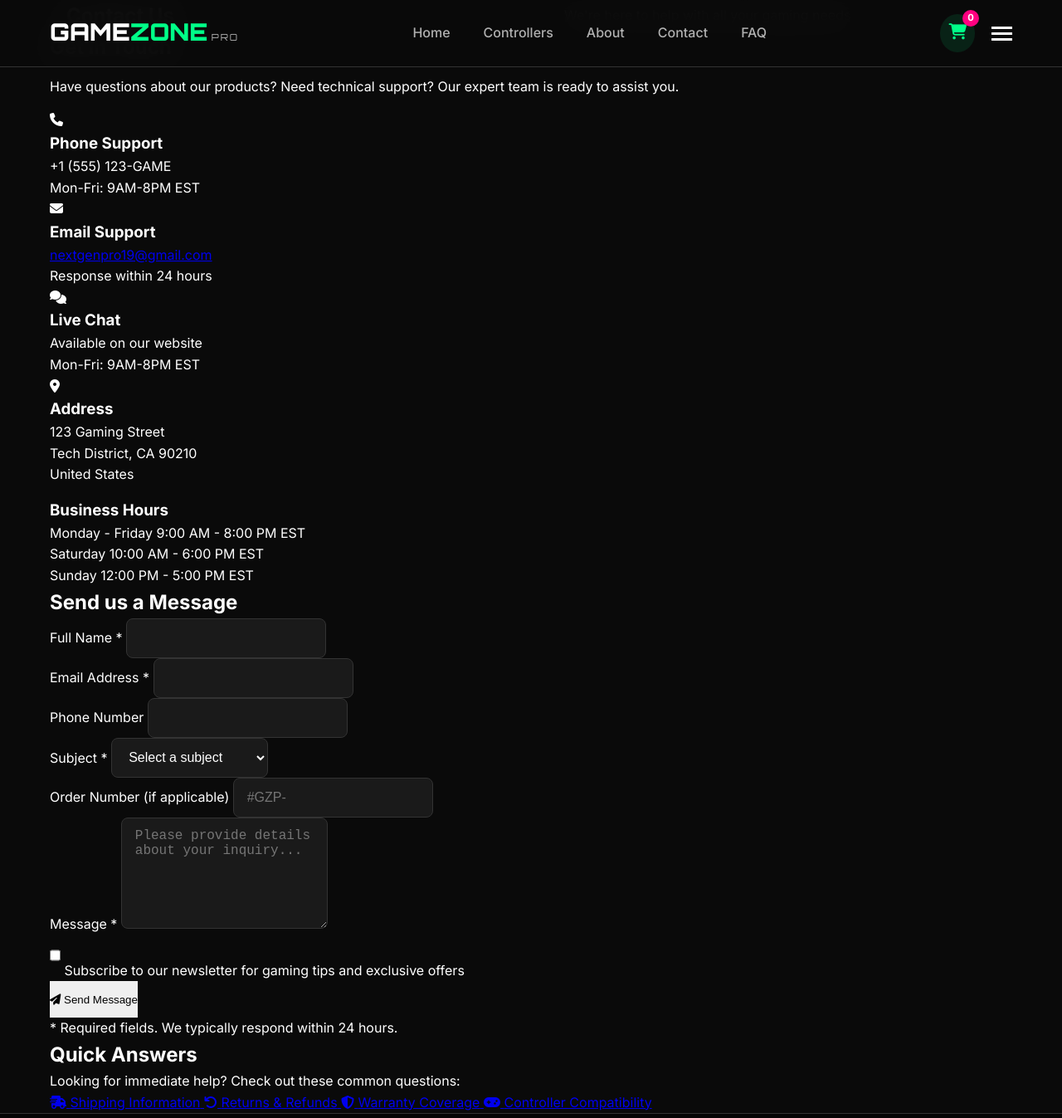
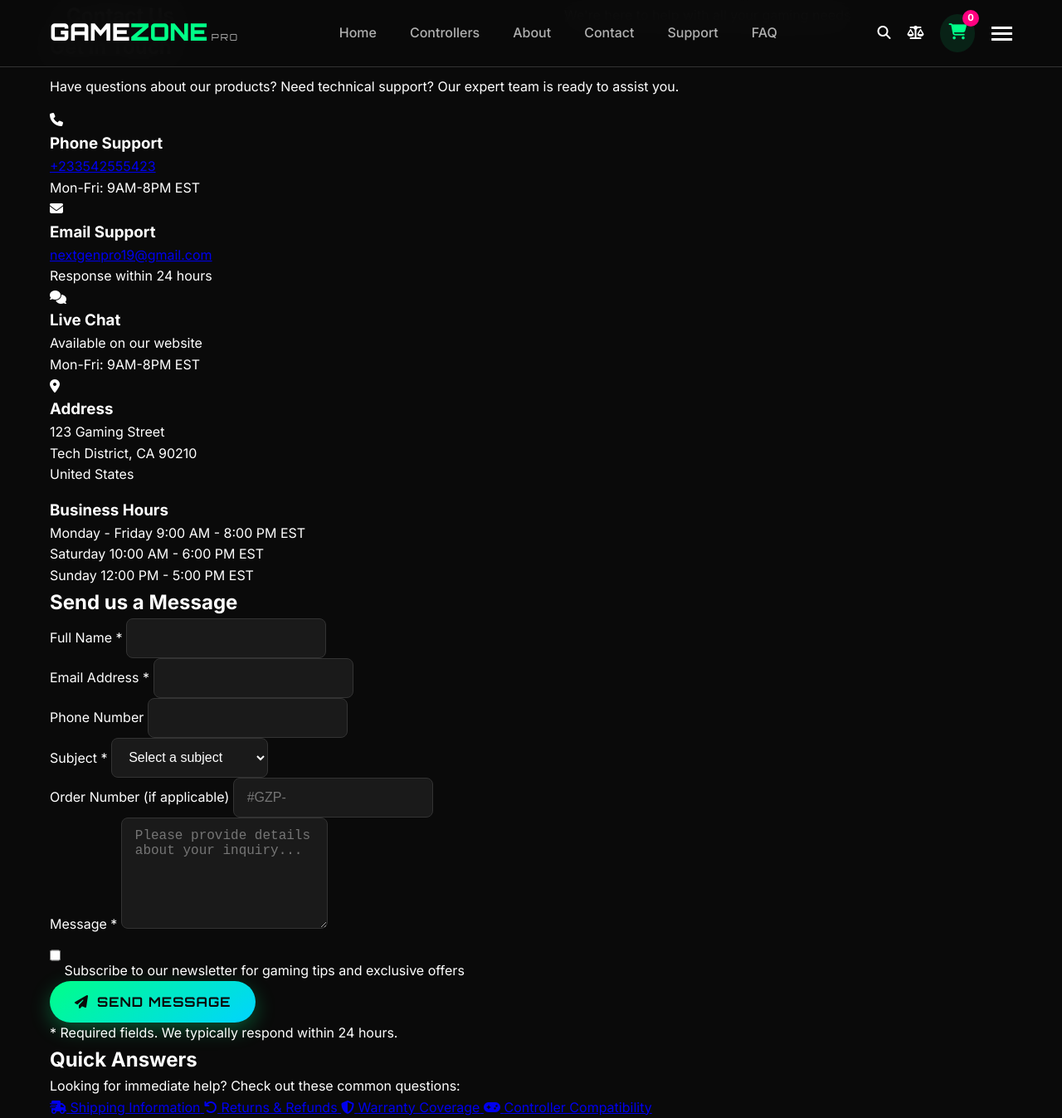
Before and after one commit to Edinam27/hall-effect, a website: page contact.html in a window 1280 px wide. Shown: the top 1347 px of the page at 83% size. Drawn offline with nearby package versions, Linux system fonts and the light colour scheme.

Commit message:
Apply site theme to contact page; update phone to +233542555423; align actions and buttons.

```diff
--- a/contact.html
+++ b/contact.html
@@ -40,7 +40,7 @@
         "logo": "https://nextgamepro.store/images/logo.png",
         "contactPoint": [{
           "@type": "ContactPoint",
-          "telephone": "+1-555-123-4567",
+          "telephone": "+233542555423",
           "email": "nextgenpro19@gmail.com",
           "contactType": "customer support",
           "areaServed": "US",
@@ -63,13 +63,21 @@
 
             <div class="nav-menu" id="nav-menu">
                 <a href="index.html" class="nav-link">Home</a>
-                <a href="index.html#products" class="nav-link">Controllers</a>
+                <a href="controllers.html" class="nav-link">Controllers</a>
                 <a href="about.html" class="nav-link">About</a>
                 <a href="contact.html" class="nav-link active">Contact</a>
+                <a href="support.html" class="nav-link">Support</a>
                 <a href="faq.html" class="nav-link">FAQ</a>
             </div>
 
             <div class="nav-actions">
+                <div class="search-icon" id="search-toggle">
+                    <i class="fas fa-search"></i>
+                </div>
+                <div class="compare-icon" id="compare-toggle" onclick="openCompareModal()" title="Compare Products">
+                    <i class="fas fa-balance-scale"></i>
+                    <span class="compare-count" id="compare-counter" style="display: none;">0</span>
+                </div>
                 <div class="cart-icon" id="cart-toggle">
                     <i class="fas fa-shopping-cart"></i>
                     <span class="cart-count" id="cart-count">0</span>
@@ -109,7 +117,7 @@
                             </div>
                             <div class="method-info">
                                 <h3>Phone Support</h3>
-                                <p>+1 (555) 123-GAME</p>
+                                <p><a href="tel:+233542555423">+233542555423</a></p>
                                 <span>Mon-Fri: 9AM-8PM EST</span>
                             </div>
                         </div>
@@ -218,7 +226,7 @@
                             </label>
                         </div>
 
-                        <button type="submit" class="submit-btn">
+                        <button type="submit" class="btn-primary submit-btn">
                             <i class="fas fa-paper-plane"></i>
                             Send Message
                         </button>
```
